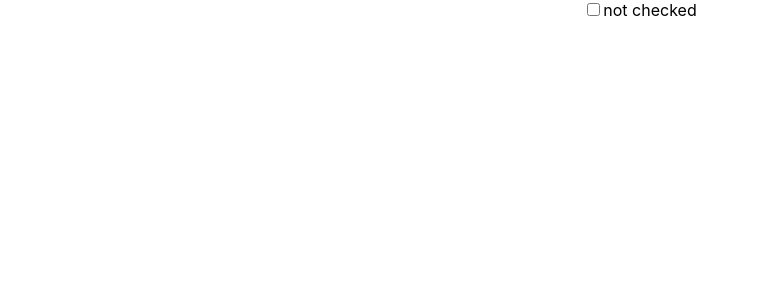
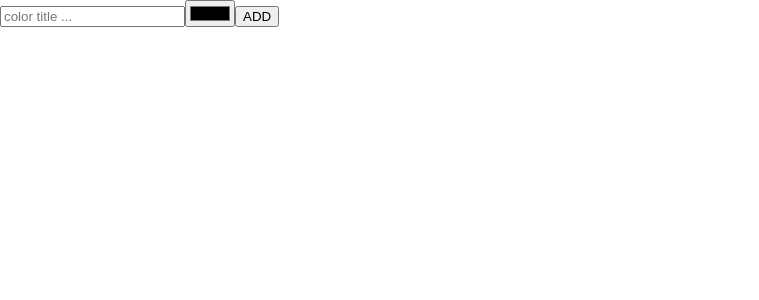
Before and after one commit to wafaa-rakchamber/react_sample, a React (Create React App) app: page / in a window 1280 px wide. Shown: the top 300 px of the page, without its empty margins (0-759 px from the left). Built offline with nearby package versions, Linux system fonts and the light colour scheme.

Commit message:
useRef for uncontrolled form elemnts by REACT

```diff
--- a/src/App.js
+++ b/src/App.js
@@ -1,5 +1,5 @@
 import './App.css';
-import {useEffect, useReducer, useState} from "react";
+import {useEffect, useReducer, useRef, useState} from "react";
 
 function App() {
 
@@ -7,23 +7,33 @@
     (checked)=>! checked,
     false);
 
+    const txtTitle= useRef();
+    const hexColor = useRef();
+
+    const submit = (e) => {
+      e.preventDefault();
+
+      const title = txtTitle.current.value;
+      const color = hexColor.current.value;
+
+      alert(`${title},${color}`);
+      txtTitle.current.value = "";
+      hexColor.current.value = "";
+
+    }
+
 
   return (
-    <div className="App">
+    <form onSubmit= {submit}>
       <input
-      type="checkbox"
-      value={checked}
-      onChange={setChecked}
+        ref={txtTitle}
+        type="text"
+        placeholder='color title ...'
+      />
+      <input ref={hexColor} type="color"/>
+      <button>ADD</button>
 
-      />
-
-      <label>
-        {checked? "checked" : "not checked"}
-      </label>
-
-
-
-    </div>
+    </form>
   );
 }
 
```
